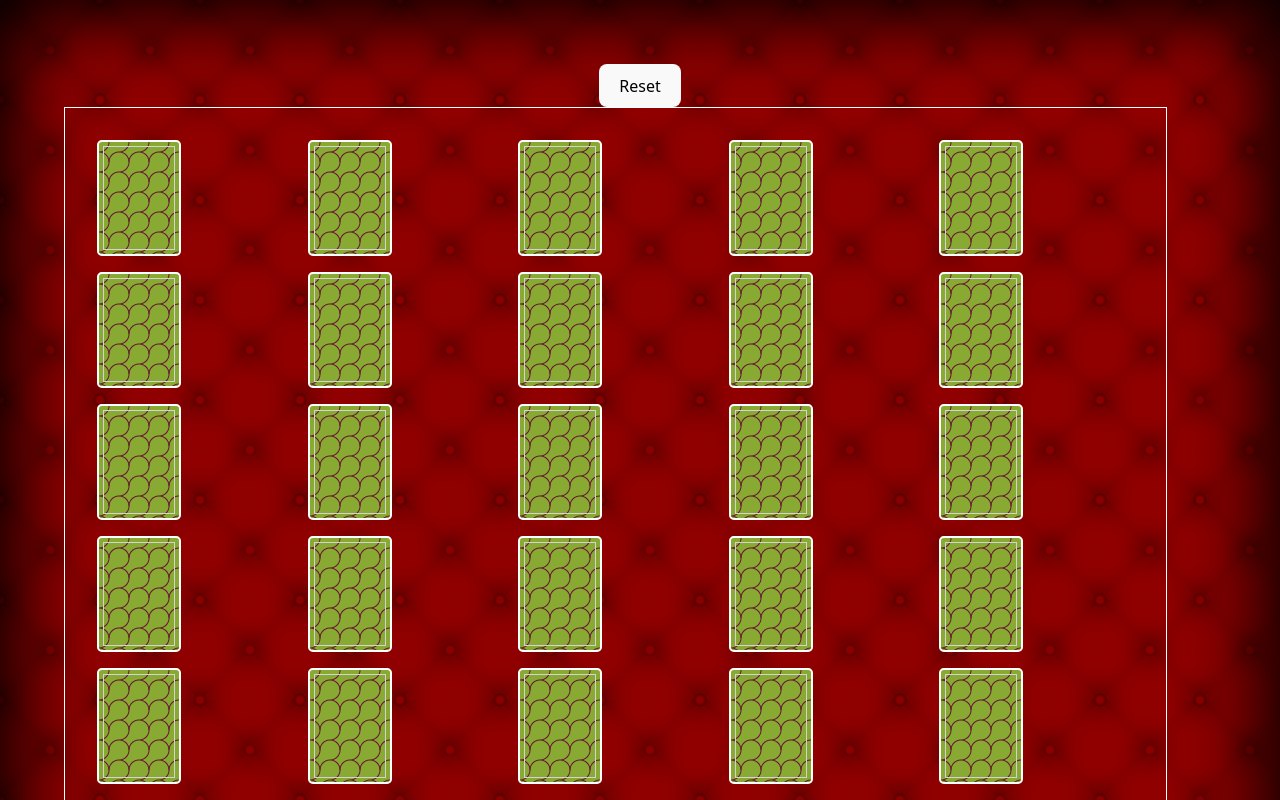
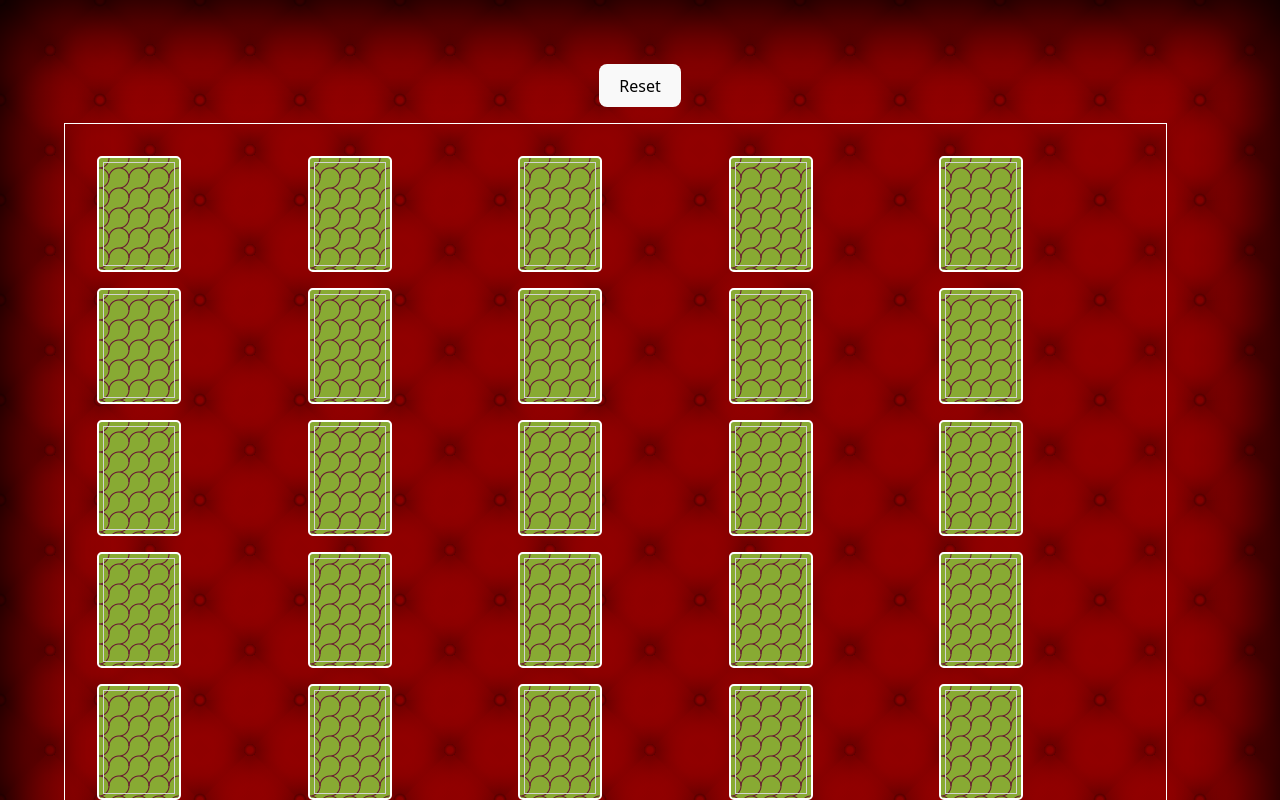
Before and after one commit to lalli-oni/assignment-aardvark, a React (Vite) app: page / in a window 1280 px wide. Shown: the top 800 px of the page. Built offline with nearby package versions, Linux system fonts and the light colour scheme.

Commit message:
Add spacing between reset button and board

```diff
--- a/src/App.css
+++ b/src/App.css
@@ -19,4 +19,8 @@
   background-size: 100px 100px;
 
   box-shadow: inset 0 0 5em 1em #000;
+
+  display: flex;
+  flex-direction: column;
+  gap: 0.5rem;
 }
```
